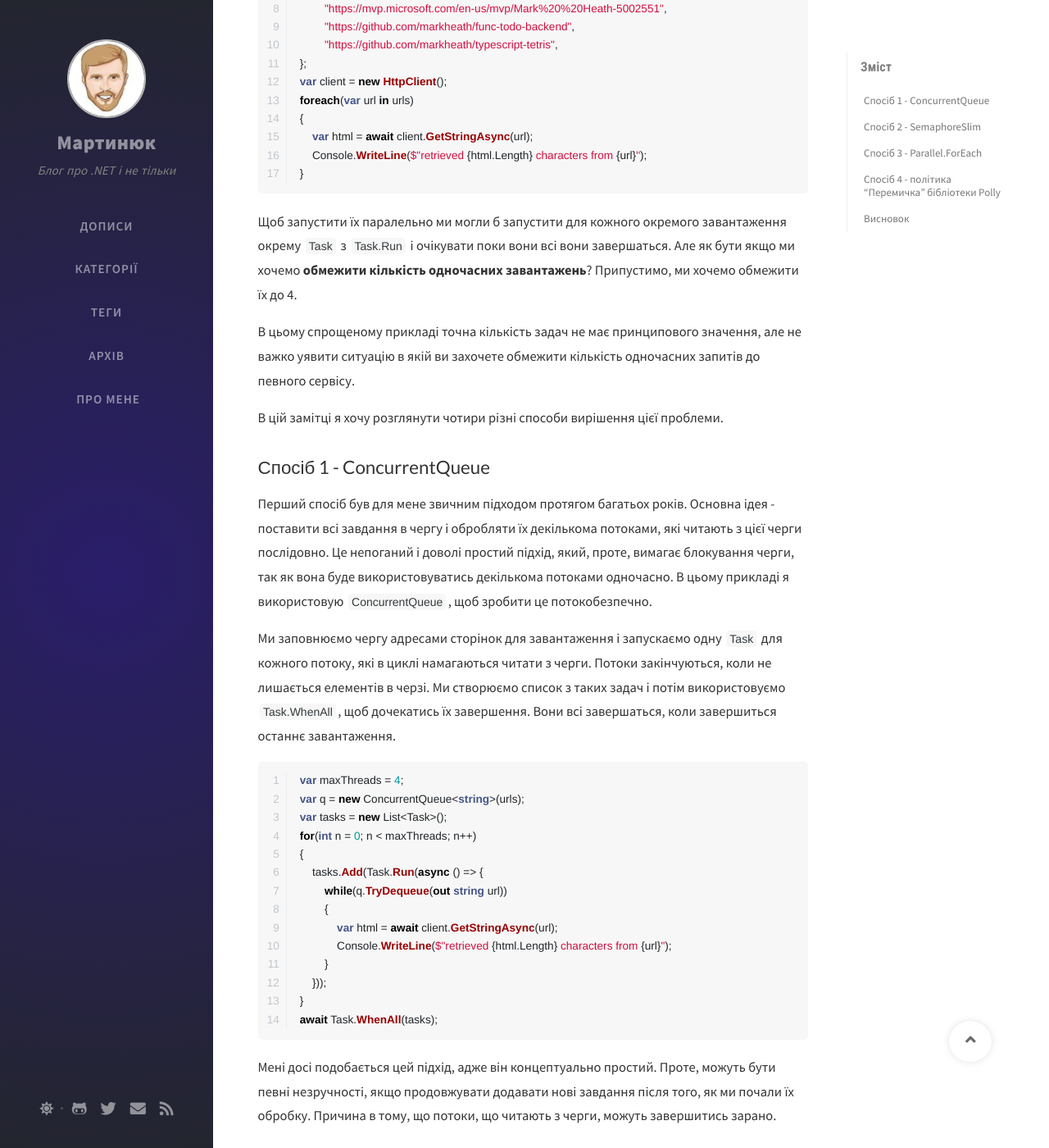
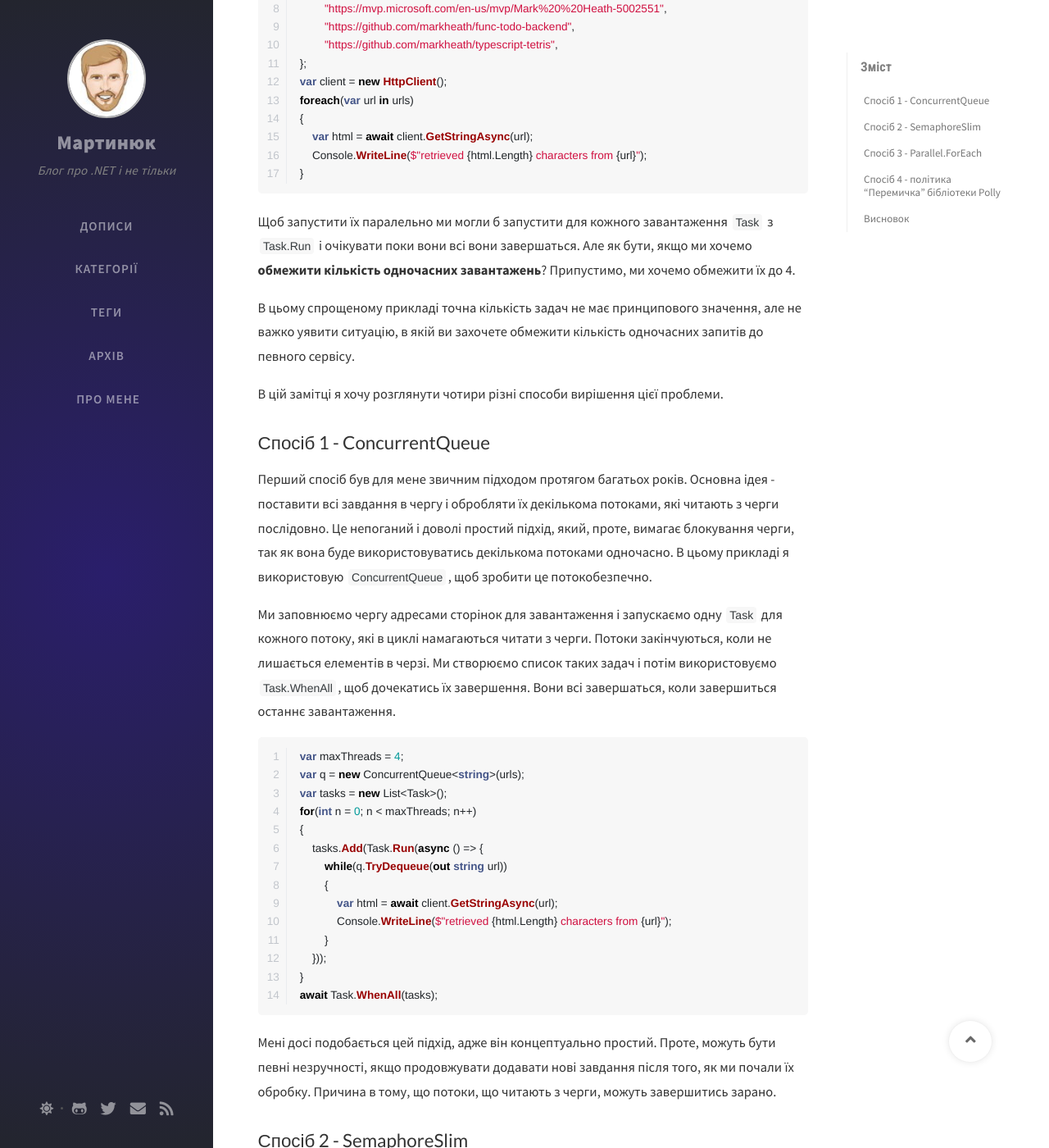
Before and after one commit to olesmartyniuk/olesmartyniuk.github.io, a Jekyll site: the page built from _posts/2020-05-28-constraining-concurrent-threads-in-csharp.md, in a window 1280 px wide and 1400 px high, scrolled down 746 px. Shown: the whole window at 82% size. Built offline with Jekyll 4.4.1, drawn with Linux system fonts in a browser that asks for light colours; nearby versions of some CDN libraries; some web fonts are replaced; comment, search, counter and statistics services are not loaded; some of the changed text lies outside the part shown.

Commit message:
Fixed mistakes.

````diff
--- a/_posts/2020-05-28-constraining-concurrent-threads-in-csharp.md
+++ b/_posts/2020-05-28-constraining-concurrent-threads-in-csharp.md
@@ -32,17 +32,17 @@
 }
 ```
 
-Щоб запустити їх паралельно ми могли б запустити для кожного окремого завантаження окрему `Task` з `Task.Run` і очікувати поки вони всі вони завершаться. Але як бути якщо ми хочемо **обмежити кількість одночасних завантажень**? Припустимо, ми хочемо обмежити їх до 4.
+Щоб запустити їх паралельно ми могли б запустити для кожного завантаження `Task` з `Task.Run` і очікувати поки вони всі вони завершаться. Але як бути, якщо ми хочемо **обмежити кількість одночасних завантажень**? Припустимо, ми хочемо обмежити їх до 4.
 
-В цьому спрощеному прикладі точна кількість задач не має принципового значення, але не важко уявити ситуацію в якій ви захочете обмежити кількість одночасних запитів до певного сервісу.
+В цьому спрощеному прикладі точна кількість задач не має принципового значення, але не важко уявити ситуацію, в якій ви захочете обмежити кількість одночасних запитів до певного сервісу.
 
 В цій замітці я хочу розглянути чотири різні способи вирішення цієї проблеми.
 
 ## Спосіб 1 - ConcurrentQueue
 
-Перший спосіб був для мене звичним підходом протягом багатьох років. Основна ідея - поставити всі завдання в чергу і обробляти їх декількома потоками, які читають з цієї черги послідовно. Це непоганий і доволі простий підхід, який, проте, вимагає блокування черги, так як вона буде використовуватись декількома потоками одночасно. В цьому прикладі я використовую `ConcurrentQueue`, щоб зробити це потокобезпечно.
+Перший спосіб був для мене звичним підходом протягом багатьох років. Основна ідея - поставити всі завдання в чергу і обробляти їх декількома потоками, які читають з черги послідовно. Це непоганий і доволі простий підхід, який, проте, вимагає блокування черги, так як вона буде використовуватись декількома потоками одночасно. В цьому прикладі я використовую `ConcurrentQueue`, щоб зробити це потокобезпечно.
 
-Ми заповнюємо чергу адресами сторінок для завантаження і запускаємо одну `Task` для кожного потоку, які в циклі намагаються читати з черги. Потоки закінчуються, коли не лишається елементів в черзі. Ми створюємо список з таких задач і потім використовуємо `Task.WhenAll`, щоб дочекатись їх завершення. Вони всі завершаться, коли завершиться останнє завантаження.
+Ми заповнюємо чергу адресами сторінок для завантаження і запускаємо одну `Task` для кожного потоку, які в циклі намагаються читати з черги. Потоки закінчуються, коли не лишається елементів в черзі. Ми створюємо список таких задач і потім використовуємо `Task.WhenAll`, щоб дочекатись їх завершення. Вони всі завершаться, коли завершиться останнє завантаження.
 ```c#
 var maxThreads = 4;
 var q = new ConcurrentQueue<string>(urls);
````
Also changed, not shown: other parts of _posts/2020-05-28-constraining-concurrent-threads-in-csharp.md (+8 -7 lines).
